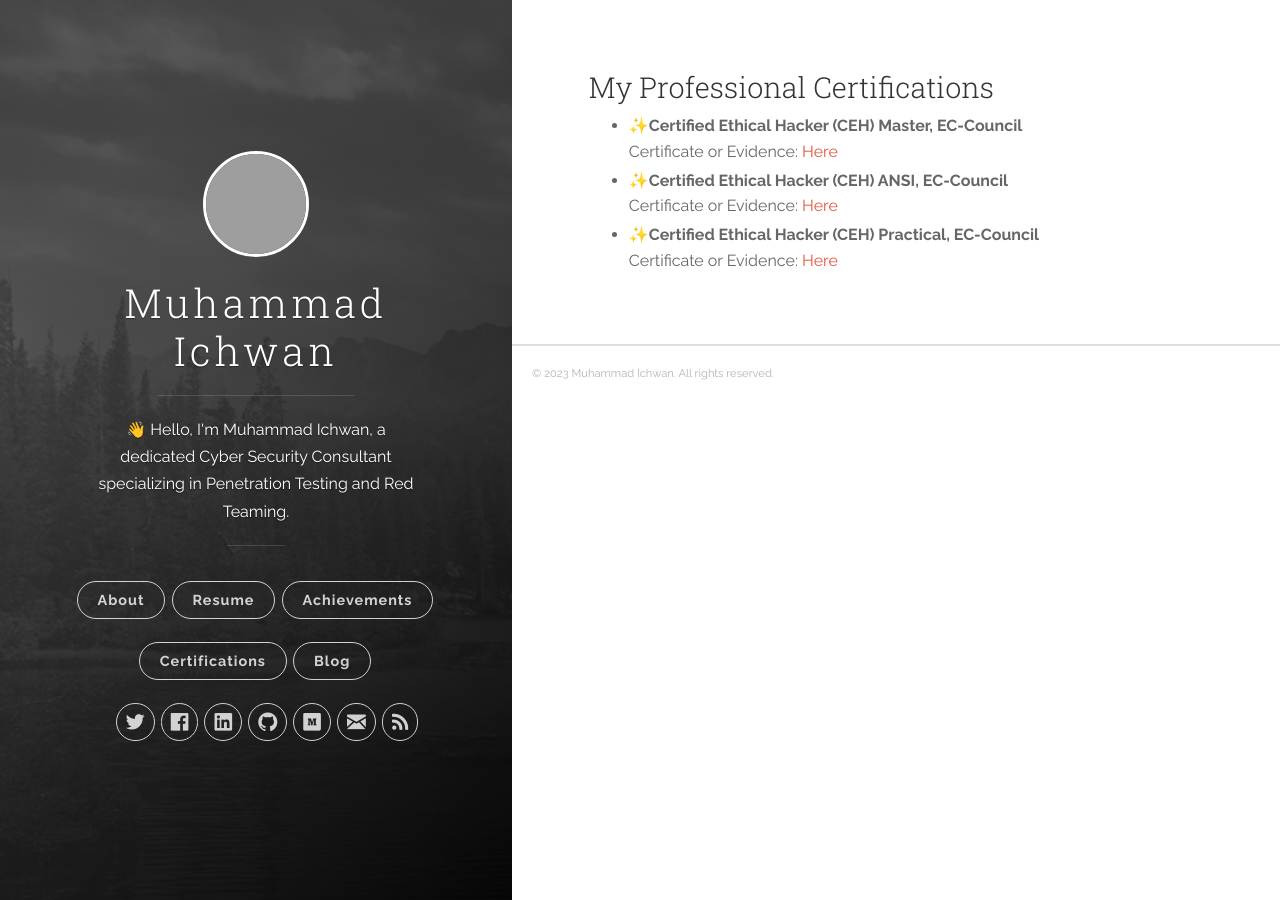
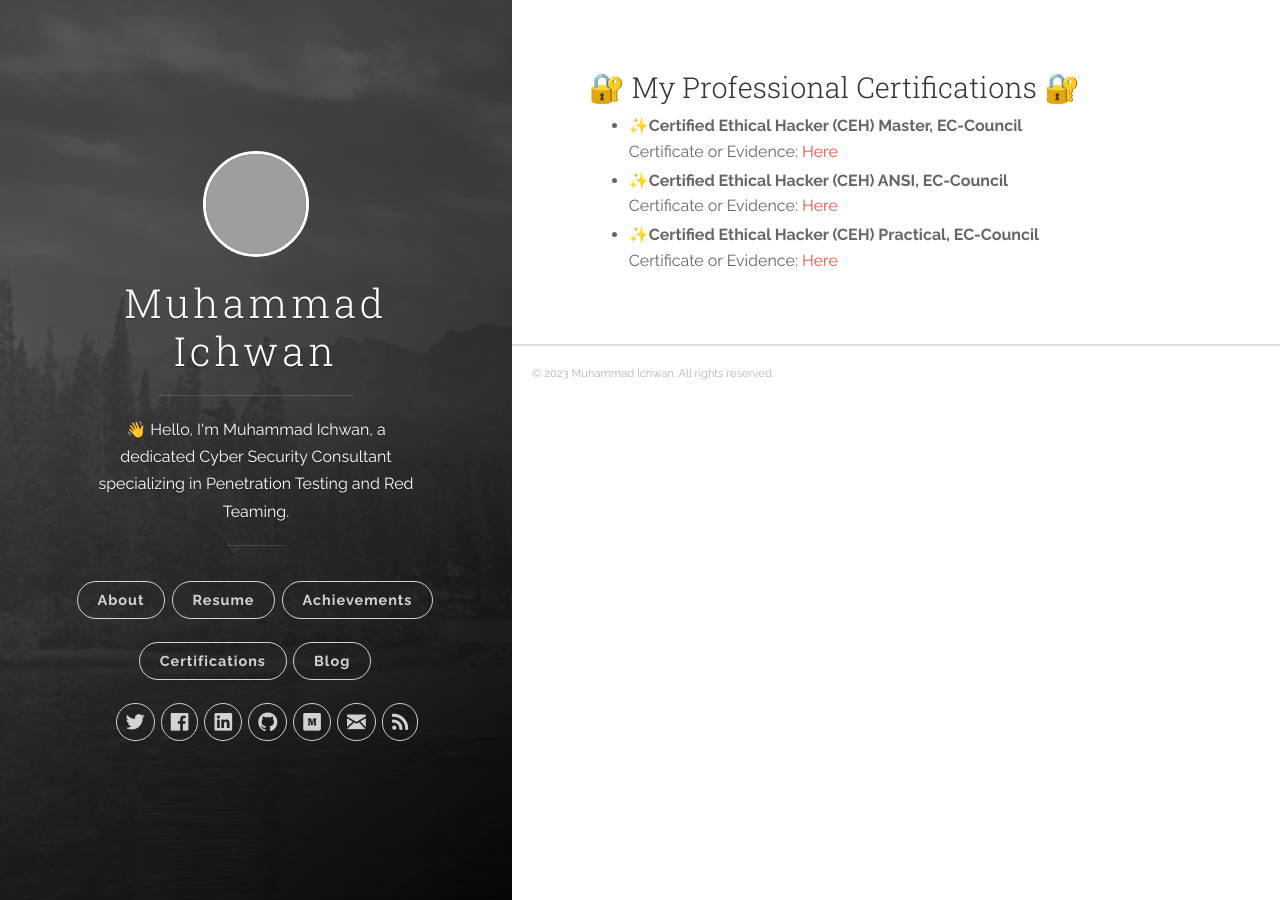
Before and after one commit to banuaa/banuaa.github.io, a Jekyll site: the page built from certifications.md, in a window 1280 px wide, cut to the strip 0-900 px from the top of the page. Built offline with Jekyll 4.4.1, drawn with Linux system fonts in a browser that asks for light colours; our own code applies the rules of GitHub Pages for plain Markdown files; grey boxes are pictures that could not be loaded.

Commit message:
Update Markdown

```diff
--- a/certifications.md
+++ b/certifications.md
@@ -1,7 +1,7 @@
 ---
 layout: default
 ---
-### My Professional Certifications
+### 🔐 My Professional Certifications 🔐
 
 - **✨Certified Ethical Hacker (CEH) Master, EC-Council**\
 Certificate or Evidence: [Here](/files/ECC-CEHMaster-Certificate.pdf)
```
Also changed, not shown: resume.md (+1 -1 lines).
